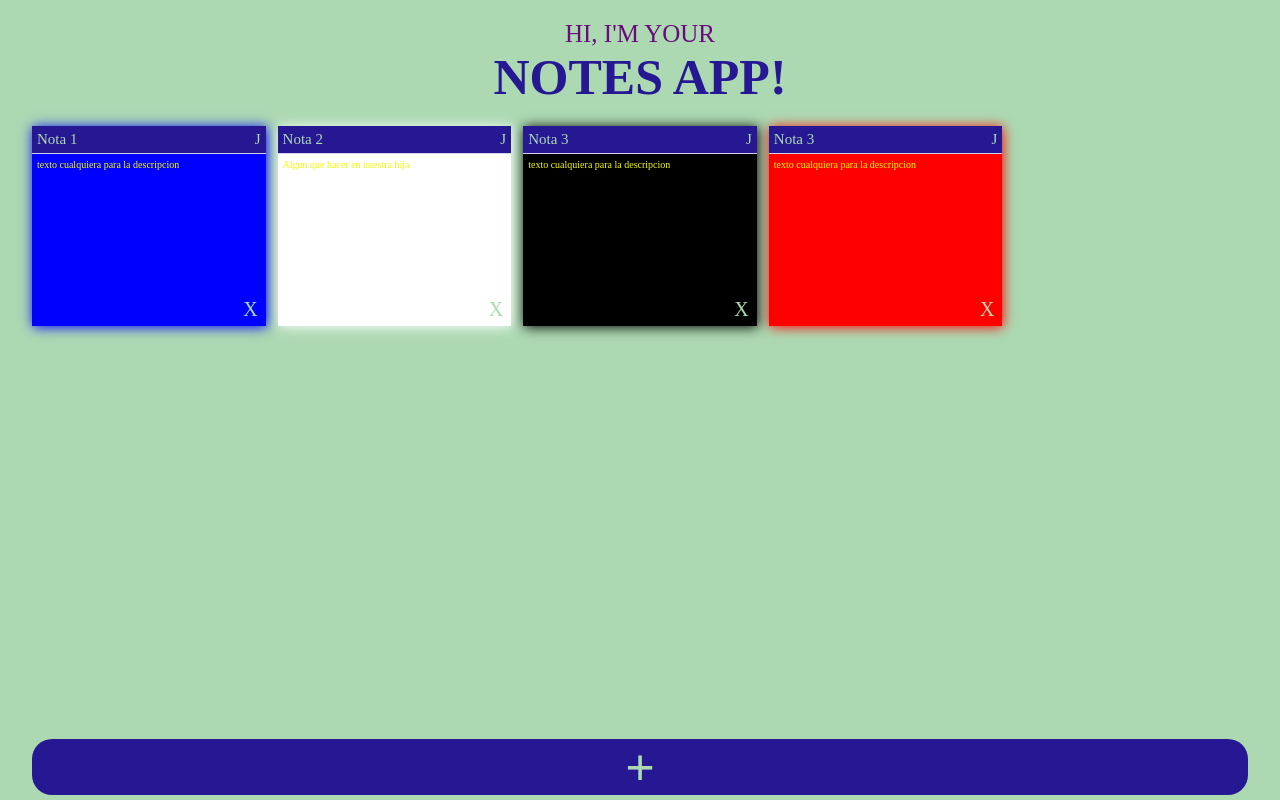
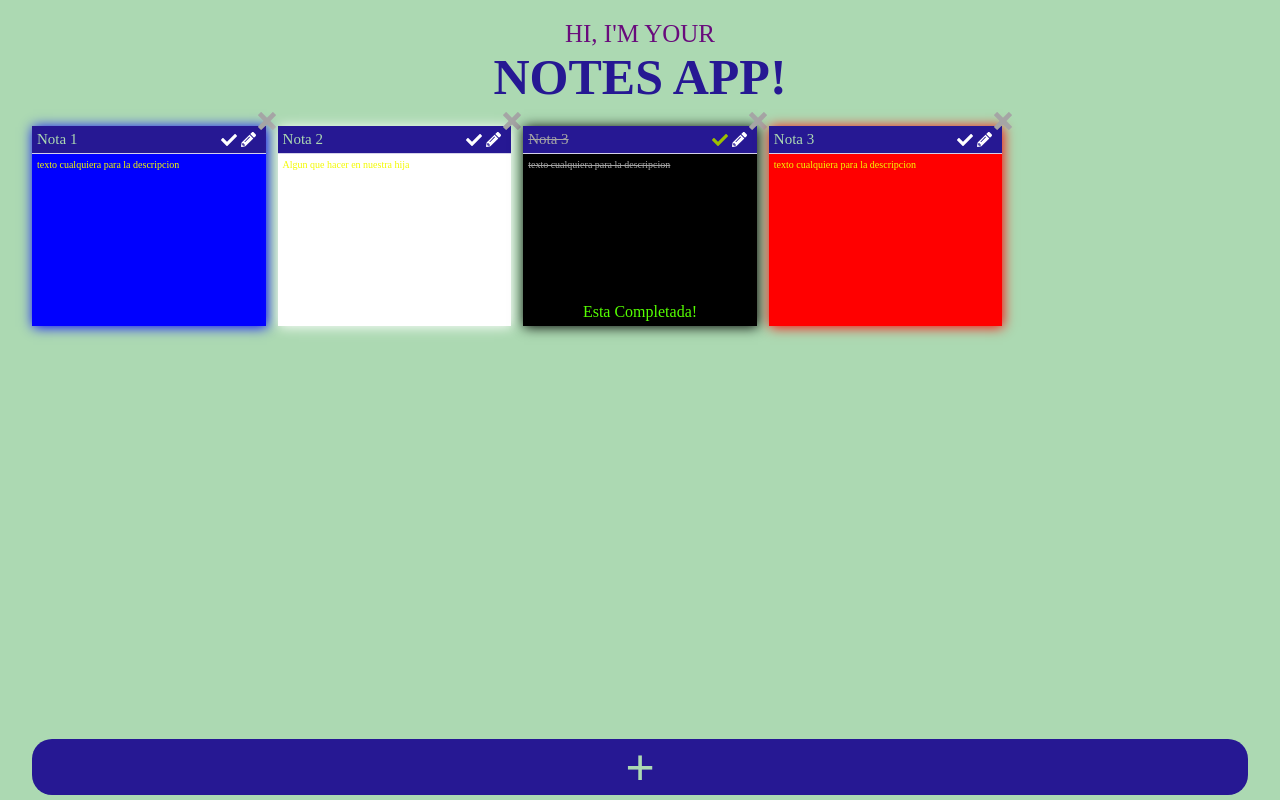
Before and after one commit to DacoDev06/Notes-App, a React app: page / in a window 1280 px wide. Built offline with nearby package versions, Linux system fonts and the light colour scheme.

Commit message:
[add] new styles, changeStateNote function

```diff
--- a/package.json
+++ b/package.json
@@ -2,12 +2,14 @@
   "name": "notes-app",
   "version": "0.1.0",
   "private": true,
+  "author": "DacoDev16 <juanmare16@gmail.com>",
   "dependencies": {
     "@testing-library/jest-dom": "^5.17.0",
     "@testing-library/react": "^13.4.0",
     "@testing-library/user-event": "^13.5.0",
     "react": "^18.3.1",
     "react-dom": "^18.3.1",
+    "react-icons": "^5.2.1",
     "react-scripts": "5.0.1",
     "web-vitals": "^2.1.4"
   },
--- a/src/APP/index.js
+++ b/src/APP/index.js
@@ -8,7 +8,7 @@ import React from 'react';
 const notesList = [
   {id:1,title:"Nota 1",desciption:"texto cualquiera para la descripcion",color:"blue",isCompleted:false},
   {id:2,title:"Nota 2",desciption:"Algun que hacer en nuestra hija",color:"white",isCompleted:false},
-  {id:3,title:"Nota 3",desciption:"texto cualquiera para la descripcion",color:"black",isCompleted:false},
+  {id:3,title:"Nota 3",desciption:"texto cualquiera para la descripcion",color:"black",isCompleted:true},
   {id:4,title:"Nota 3",desciption:"texto cualquiera para la descripcion",color:"red",isCompleted:false},
 ]
 
@@ -19,6 +19,20 @@ function App() {
   const saveNotes = (newNotes)=>{
     setNotes(newNotes)
     localStorage.setItem('notes',JSON.stringify(newNotes))
+  }
+
+  const changeState = (id)=>{
+    let newNotes = [...notes]
+    newNotes.forEach(note => {
+      if(note.id === id){
+        if(note.isCompleted){
+          note.isCompleted = false
+        }else{
+          note.isCompleted = true
+        }
+      }
+    })
+    saveNotes(newNotes)
   }
 
 
@@ -39,8 +53,10 @@ function App() {
               key={note.id}
               title={note.title}
               description={note.desciption}
+              changeState={()=>changeState(note.id)}
               deleteNotes={()=>deleteNotes(note.id)}
               color={note.color}
+              isCompleted={note.isCompleted}
             />
            )}
         </NotesGrid>
--- a/src/Components/Note/Note.css
+++ b/src/Components/Note/Note.css
@@ -5,12 +5,16 @@
     grid-template-rows: auto 1fr;
     position: relative;
 }
+.note-icon{
+    cursor: pointer;
+    color: white;
+}
 
 .note-info{
     display: flex;
     align-items: center;
     justify-content: space-between;
-    padding: 5px;
+    padding: 5px 10px 5px 5px;
     font-size: 15px;
     gap: 4px;
     background-color: var(--blue);
@@ -20,23 +24,63 @@
     margin: 0;
     text-align: start;
 }
-.note-edit{
-    cursor: pointer;
+
+.note-info-icons{
+    width: 35px;
+    display: flex;
+    justify-content: space-between;
 }
+.note-complete{
+    font-size: 16px;
+}
+.note-complete:hover{
+    color: #55FF00;
+}
+.note-complete:active{
+    color: #419716;
+}
+.note-edit:hover{
+    color: yellow;
+}
+.note-edit:active{
+    color: #9DC000;
+}
+
 .note-description{
     font-size: 10px;
     padding: 5px;
     text-align: start;
     color: var(--yellow);
 }
+.completedP{
+    display: none;
+    color: #55FF00;
+}
+/* When is Note Completed */
+.note-info-title--completed,.note-description--completed{
+    color: #A5A5A5;
+    text-decoration: line-through;
+}
+.note-complete--completed{
+    color: #9DC000;
+}.completedP--completed{
+    display: block;
+    margin: 0px 0px 5px 0px;
+}z
+
 .note-button-container{
     position: relative;
 }
 .note-delete{
     position: absolute;
-    right: 8px;
-    font-size: 20px;
-    bottom: 5px;
-    cursor: pointer;
-
+    right: -10px;
+    top: -14px;
+    font-size: 18px;
+    color: #A5A5A5;
 }
+.note-delete:hover{
+    color: red;
+}
+.note-delete:active{
+    color: #A20000;
+}
--- a/src/Components/Note/index.js
+++ b/src/Components/Note/index.js
@@ -1,25 +1,31 @@
 import './Note.css'
+import { ImCross } from "react-icons/im";
+import { FaCheck } from "react-icons/fa";
+import { FaPencilAlt } from "react-icons/fa";
 
-
-function Note({title,description,deleteNotes , color}){
+function Note({title,description,deleteNotes , color ,isCompleted,changeState}){
     return(
         <div className='note' style={{backgroundColor:color,boxShadow:`1px 1px 12px ${color}`}}>
             <div className='note-info'>
-                <p className='note-info-title'>
+                <p className={`note-info-title ${isCompleted && "note-info-title--completed" }`}>
                     {title}
                 </p>
-                <span className='note-edit'>
-                    J
-                </span>
+                <div className='note-info-icons'>
+                    <FaCheck className= {`note-icon note-complete ${isCompleted && "note-complete--completed"}`}
+                    onClick={changeState}/>
+                    <FaPencilAlt className='note-icon note-edit'/>
+                </div>
             </div>
-            <div className="note-description">
+            <div
+                className={`note-description ${isCompleted && "note-description--completed"}`}
+                >
                 {description}
             </div>
-            <span
-            className='note-delete'
-            onClick={deleteNotes}>
-                X
-            </span>
+            <ImCross
+                className='note-icon note-delete'
+                onClick={deleteNotes}
+            />
+            <p className={`completedP ${isCompleted && "completedP--completed"}`}>Esta Completada!</p>
         </div>
     )
 }
```
Also changed, not shown: 1 other file.
